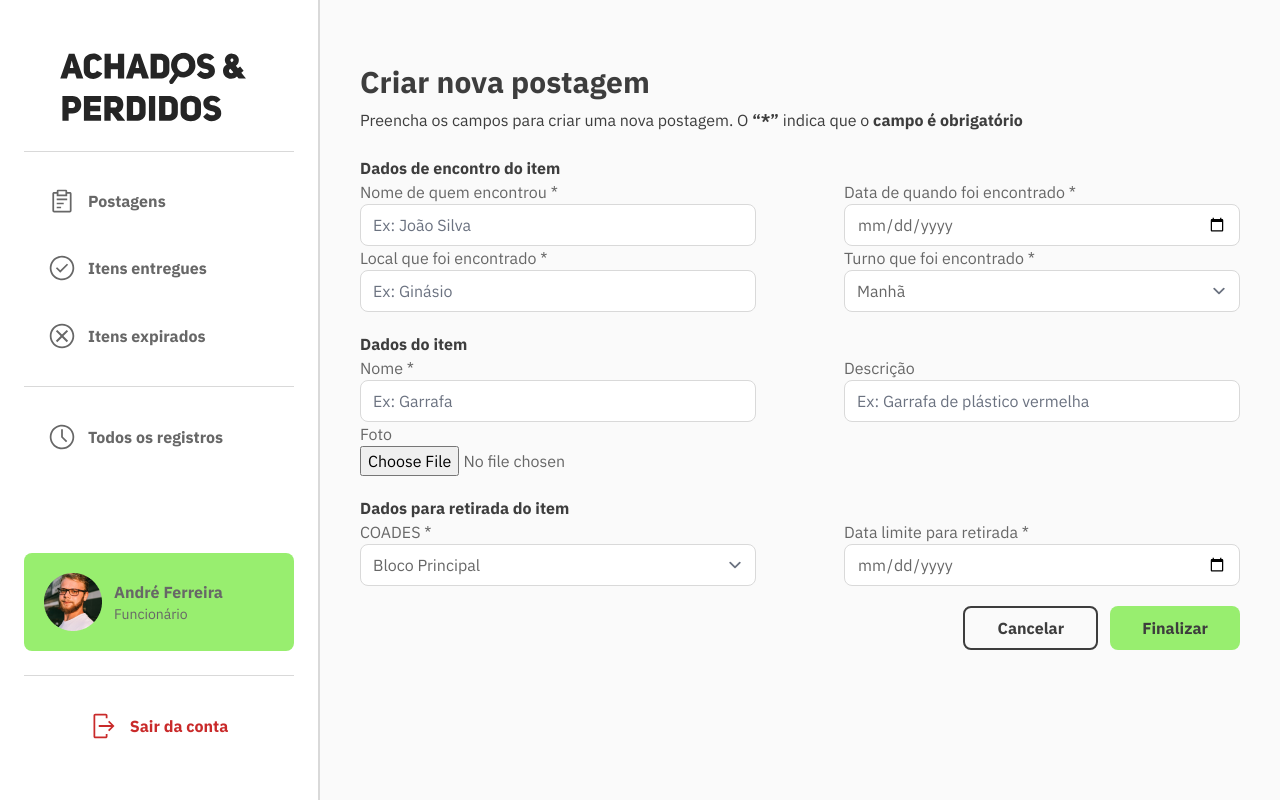
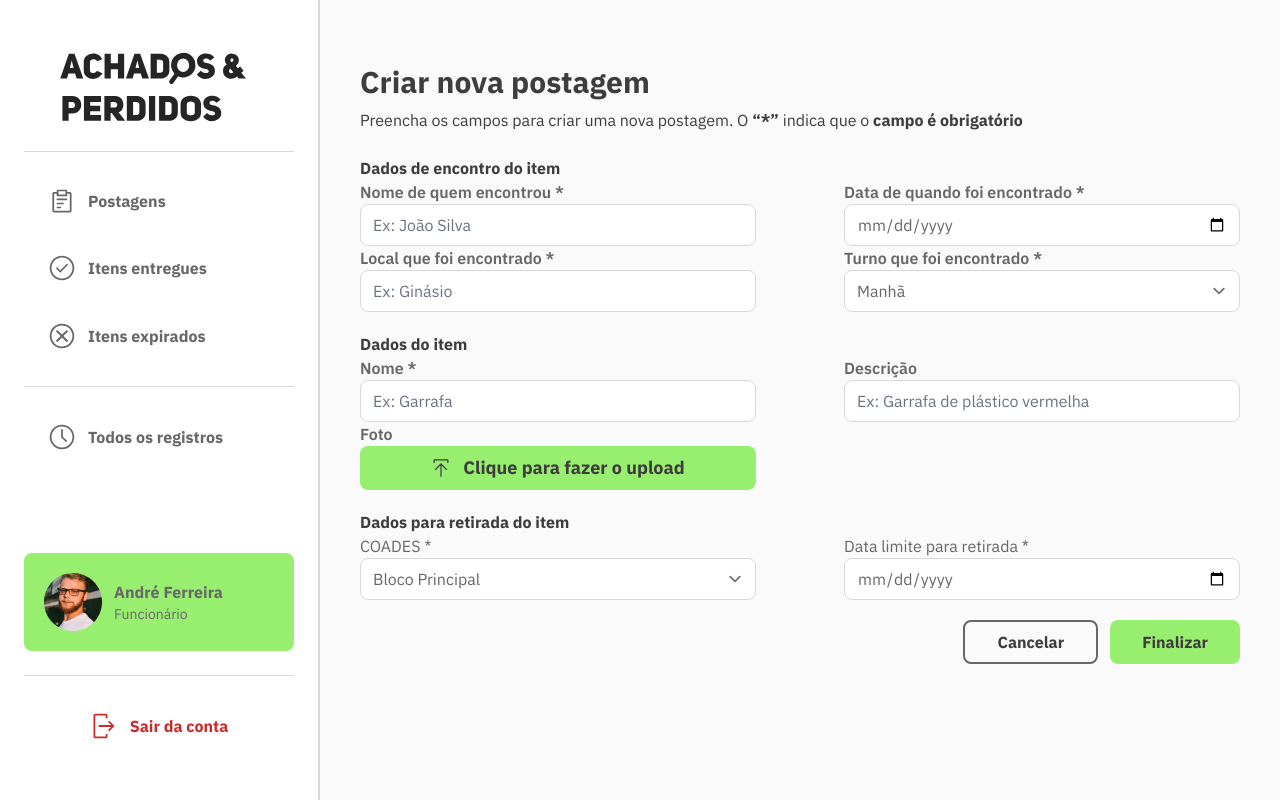
Before and after one commit to ImFelippe365/lost-and-found, a Django app: page /create-post in a window 1280 px wide. Run offline with Django 4.2, Linux system fonts and the light colour scheme; some libraries are stand-ins or nearby versions.

Commit message:
update/adjusting upload button in create-post

```diff
--- a/form/templates/create_post.html
+++ b/form/templates/create_post.html
@@ -59,8 +59,12 @@
                 </div>
 
                 <div class="flex flex-col" style="width: 45%;">
-                    <label class="text-gray font-semibold" for="photo">Foto</label>
-                    <input type="file" name="photo-item" id="photo-item" accept="image/*" class="text-gray">
+                    <label class="text-gray font-semibold" for="archive">Foto</label>
+                    <label for="archive" class="flex flex-row items-center justify-center gap-3 bg-primary text-black text-lg py-2 rounded-lg font-bold text-center cursor-pointer hover:bg-primary-contrast">
+                        <img src="{% static 'icon/carbon_upload.svg' %}" class="w-5" />
+                        Clique para fazer o upload
+                    </label>
+                    <input id="archive" type="file" name="photo-item" accept="image/*" class="text-gray hidden">
                 </div>
 
 
@@ -84,7 +88,7 @@
                 </div>
             </fieldset>
 
-            <div class="flex" style="justify-content: end;">
+            <div class="flex justify-end">
                 <button type="reset" class="text-black font-bold border-gray border-2 rounded-lg px-8 mr-3 py-2">Cancelar</button>
                 <button class=" text-black font-bold bg-primary rounded-lg px-8 py-2" type="submit">Finalizar</button>
             </div>
--- a/templates/card.html
+++ b/templates/card.html
@@ -37,7 +37,7 @@
             </div>
         </section>
 
-        <h4 class="font-bold text-black text-[28px] mb-4">Jarra de vidro</h4>
+        <h4 class="font-bold text-black text-[28px] mb-4">{{ item.name }}</h4>
 
         <div class="flex flex-row flex-wrap items-center gap-y-4 relative">
 
--- a/theme/static/css/dist/styles.css
+++ b/theme/static/css/dist/styles.css
@@ -1088,6 +1072,10 @@ select{
   transform: translate(var(--tw-translate-x), var(--tw-translate-y)) rotate(var(--tw-rotate)) skewX(var(--tw-skew-x)) skewY(var(--tw-skew-y)) scaleX(var(--tw-scale-x)) scaleY(var(--tw-scale-y));
 }
 
+.cursor-pointer{
+  cursor: pointer;
+}
+
 .list-none{
   list-style-type: none;
 }
@@ -1118,6 +1106,10 @@ select{
 
 .items-baseline{
   align-items: baseline;
+}
+
+.justify-end{
+  justify-content: flex-end;
 }
 
 .justify-center{
@@ -1235,6 +1227,11 @@ select{
   border-color: rgb(217 217 217 / var(--tw-border-opacity));
 }
 
+.border-gray{
+  --tw-border-opacity: 1;
+  border-color: rgb(103 103 103 / var(--tw-border-opacity));
+}
+
 .border-r-light-gray{
   --tw-border-opacity: 1;
   border-right-color: rgb(217 217 217 / var(--tw-border-opacity));
@@ -1344,16 +1341,16 @@ select{
   padding-right: 1.25rem;
 }
 
+.py-2{
+  padding-top: 0.5rem;
+  padding-bottom: 0.5rem;
+}
+
 .py-8{
   padding-top: 2rem;
   padding-bottom: 2rem;
 }
 
-.py-2{
-  padding-top: 0.5rem;
-  padding-bottom: 0.5rem;
-}
-
 .pl-6{
   padding-left: 1.5rem;
 }
@@ -1430,25 +1427,16 @@ select{
   line-height: 2.5rem;
 }
 
-.text-2xl{
-  font-size: 1.5rem;
-  line-height: 2rem;
-}
-
-.text-\[1\.5rem\]{
-  font-size: 1.5rem;
-}
-
-.text-\[1\.7rem\]{
-  font-size: 1.7rem;
-}
-
 .text-\[1\.6rem\]{
   font-size: 1.6rem;
 }
 
 .font-bold{
   font-weight: 700;
+}
+
+.font-semibold{
+  font-weight: 600;
 }
 
 .leading-normal{
```
Also changed, not shown: other parts of theme/static/css/dist/styles.css (+16 -41 lines), posts/views.py (+12 -0 lines).
